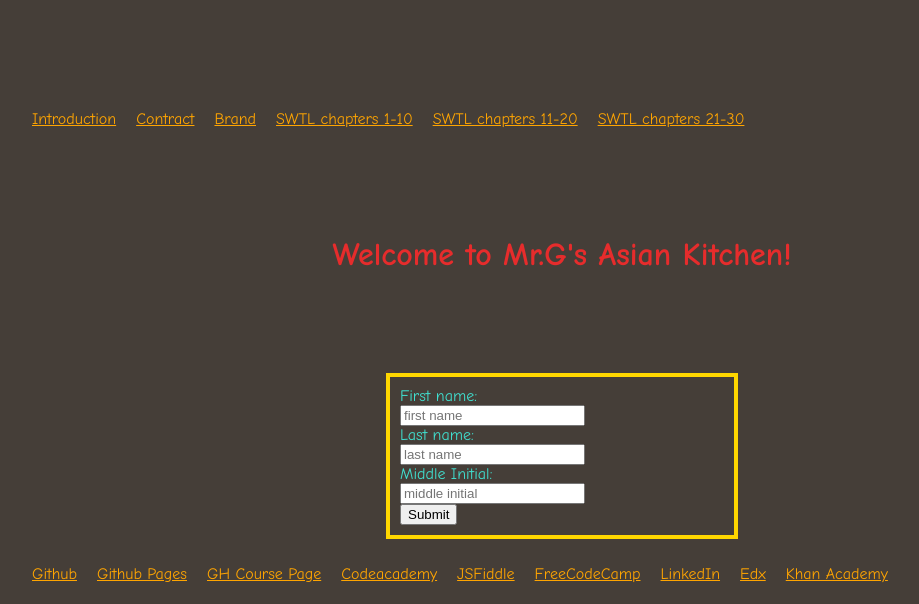
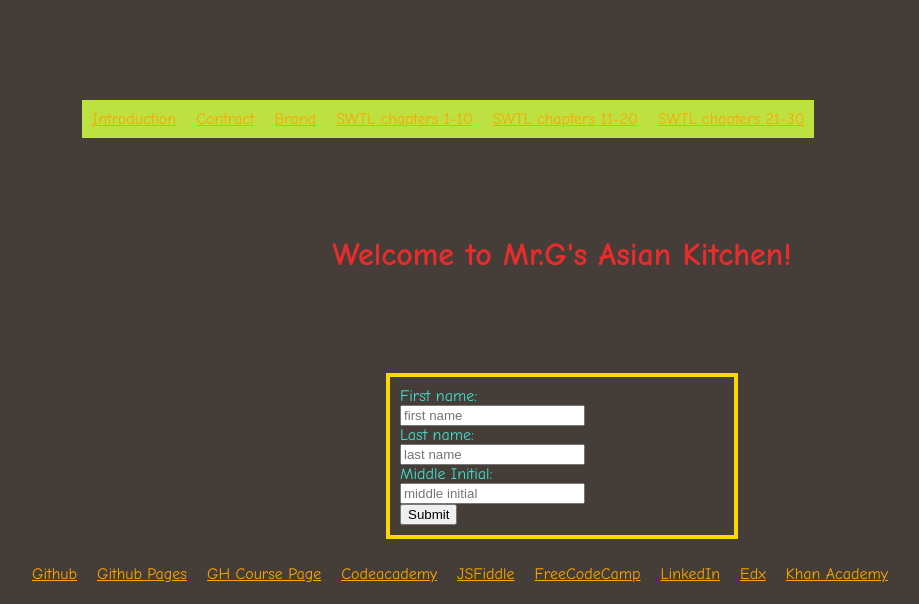
Before and after one commit to NormanGetsinger/web115, a plain HTML site: page fizz_buzz_1.html in a window 1280 px wide. Shown: the top 604 px of the page, without its empty margins (78-997 px from the left). Drawn offline with Linux system fonts and the light colour scheme.

Commit message:
Update fizz_buzz_1.html

```diff
--- a/fizz_buzz_1.html
+++ b/fizz_buzz_1.html
@@ -9,15 +9,16 @@
 </head>
 <body>
 	<header>
-
-<a href = "https://normangetsinger.github.io/ngetsin0.github.io/web_115_introduction.html">Introduction</a>
-<a href = "https://normangetsinger.github.io/ngetsin0.github.io/course_contract.html">Contract</a>
-<a href = "https://normangetsinger.github.io/web115/brand.html">Brand</a>
-<a href = "https://normangetsinger.github.io/web115/swtl/m4b_page.html">SWTL chapters 1-10 </a>
-<a href = "https://normangetsinger.github.io/web115/swtl/swtl_chapters_11-20.html">SWTL chapters 11-20 </a>
-<a href = "https://normangetsinger.github.io/web115/swtl/swtl_chapters_21-30.html"> SWTL chapters 21-30</a>
-
-
+		<div class = "swtl">
+	<ul>
+		<li><a class = "navbar" href = "https://normangetsinger.github.io/ngetsin0.github.io/web_115_introduction.html">Introduction</a></li>
+		<li><a class = "navbar" href = "https://normangetsinger.github.io/ngetsin0.github.io/course_contract.html">Contract</a></li>
+		<li><a class = "navbar" href = "https://normangetsinger.github.io/web115/brand.html">Brand</a></li>
+		<li><a class = "navbar" href = "https://normangetsinger.github.io/web115/swtl/m4b_page.html">SWTL chapters 1-10 </a></li>
+		<li><a class = "navbar" href = "https://normangetsinger.github.io/web115/swtl/swtl_chapters_11-20.html">SWTL chapters 11-20 </a></li>
+		<li><a class = "navbar" href = "https://normangetsinger.github.io/web115/swtl/swtl_chapters_21-30.html"> SWTL chapters 21-30</a></li>
+	</ul>
+	<div>
 	</header>
 
 	<main>
```
